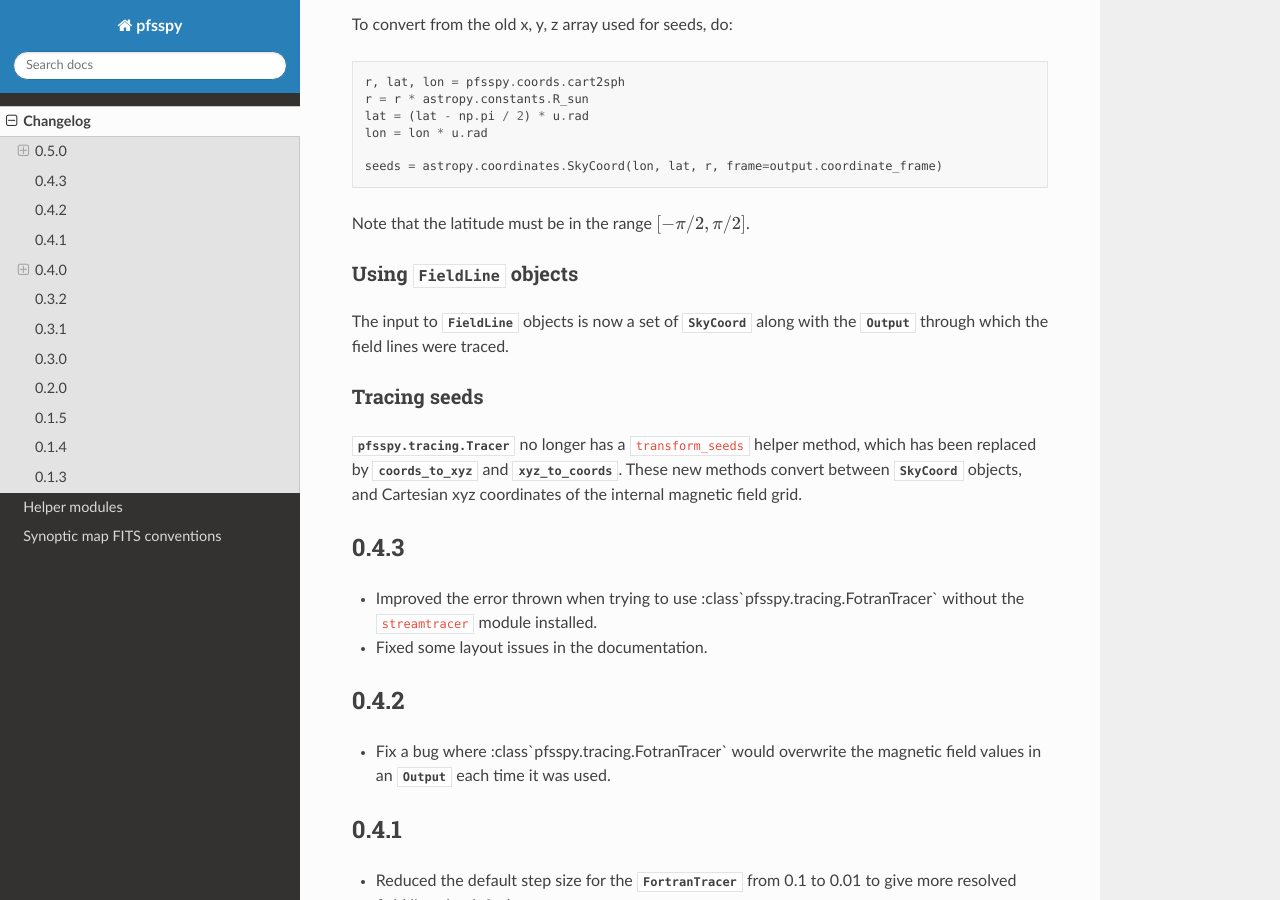
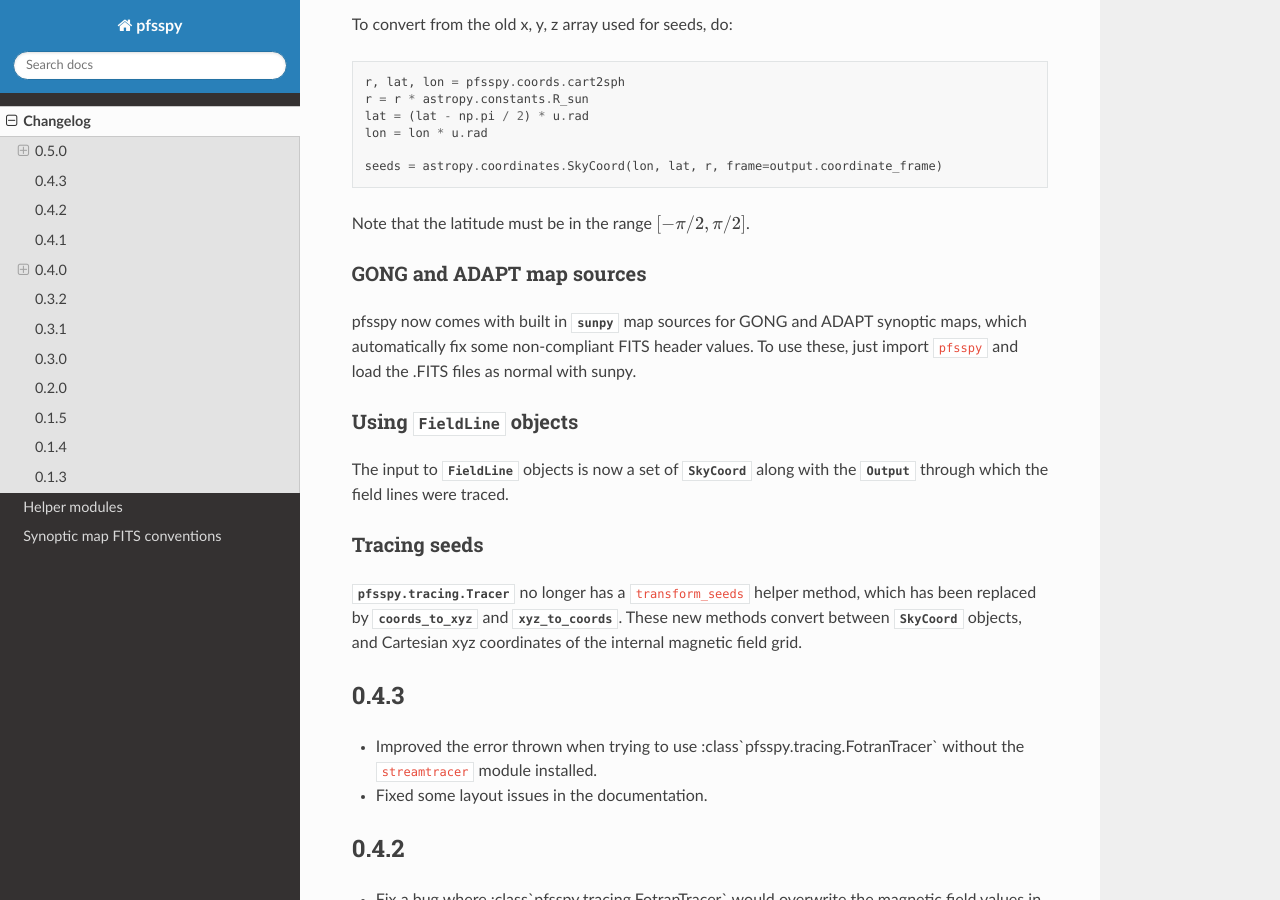
Before and after one commit to sunpy/sunkit-magex, a Sphinx documentation site: the page built from docs/changes.rst, in a window 1280 px wide and 900 px high, scrolled down 1230 px. Built offline with Sphinx 7.4.7 and the Read the Docs theme 2.0.0, drawn with Linux system fonts in a browser that asks for light colours; pages that are not in the unit, such as notebooks, are missing from menus.

Commit message:
Add map source changelog

```diff
--- a/docs/changes.rst
+++ b/docs/changes.rst
@@ -63,6 +63,12 @@ To convert from the old x, y, z array used for seeds, do::
   seeds = astropy.coordinates.SkyCoord(lon, lat, r, frame=output.coordinate_frame)
 
 Note that the latitude must be in the range :math:`[-\pi/2, \pi/2]`.
+
+GONG and ADAPT map sources
+~~~~~~~~~~~~~~~~~~~~~~~~~~
+pfsspy now comes with built in `sunpy` map sources for GONG and ADAPT synoptic
+maps, which automatically fix some non-compliant FITS header values. To use
+these, just import ``pfsspy`` and load the .FITS files as normal with sunpy.
 
 Using `~pfsspy.fieldline.FieldLine` objects
 ~~~~~~~~~~~~~~~~~~~~~~~~~~~~~~~~~~~~~~~~~~~
```
